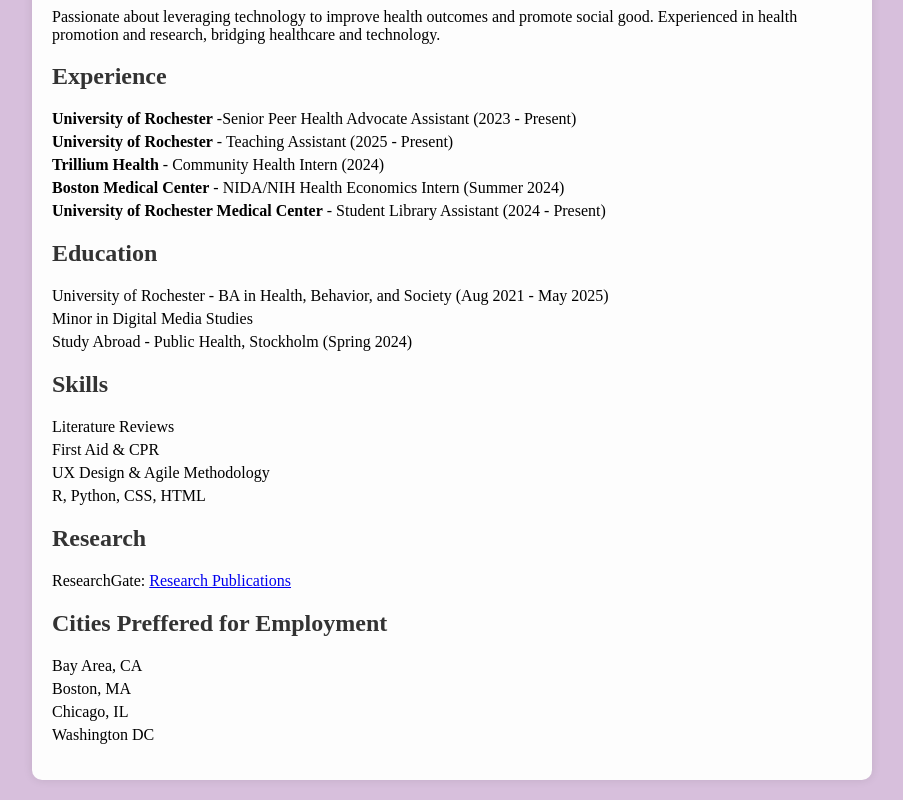
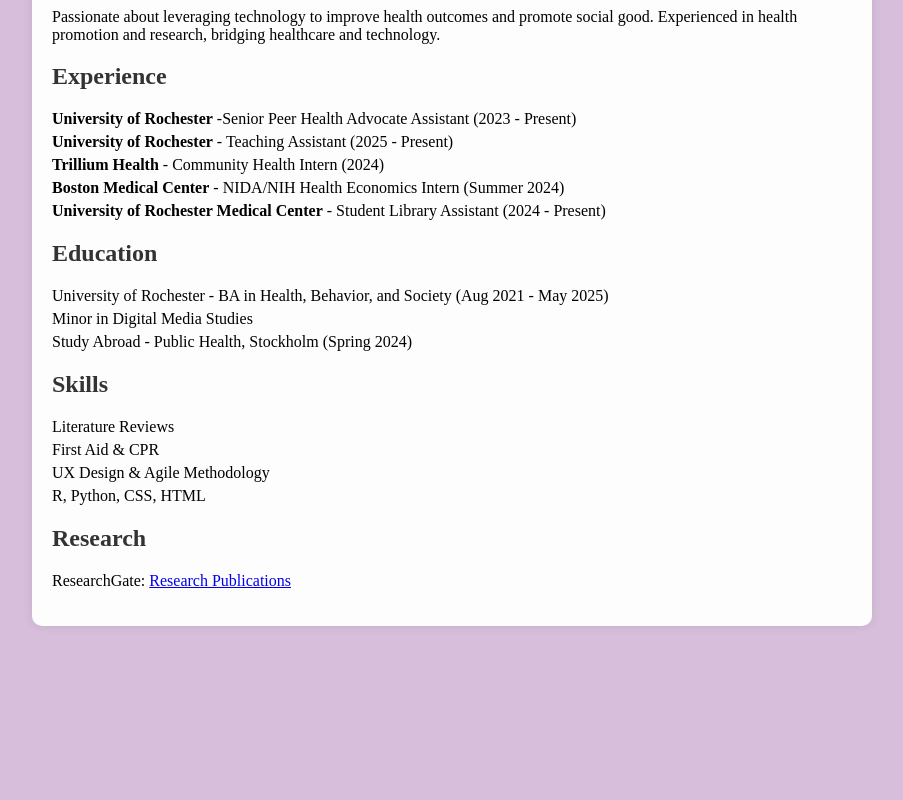
Before and after one commit to simrunrao/site, a plain HTML site: page index.html in a window 1280 px wide. Shown: the part 488-1288 px from the top of the page, without its empty margins (188-1091 px from the left). After the commit the page ends 1134 px from the top, so only its background shows below. Drawn offline with Linux system fonts and the light colour scheme.

Commit message:
Update index.html

```diff
--- a/index.html
+++ b/index.html
@@ -73,13 +73,6 @@
         </ul>
         <h2>Research</h2>
         <p>ResearchGate: <a href="https://www.researchgate.net/profile/Simrun-Rao-2?ev=hdr_xprf" target="_blank">Research Publications</a></p>
-
-        <h2>Cities Preffered for Employment</h2>
-        <ul>
-            <li>Bay Area, CA</li>
-            <li>Boston, MA</li>
-            <li>Chicago, IL</li>
-            <li>Washington DC</li>
         </ul>
     </div>
 </body>
```
